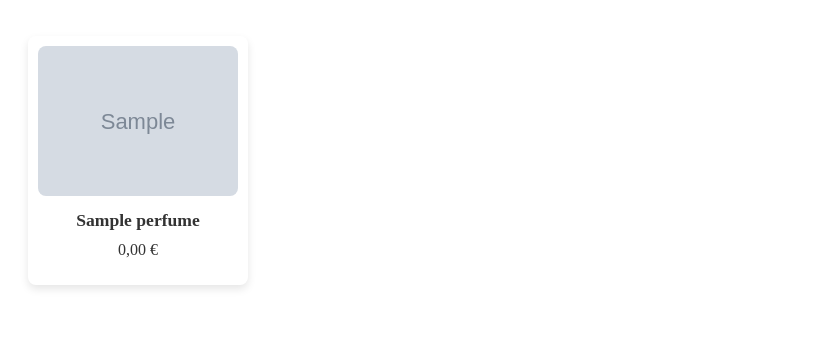
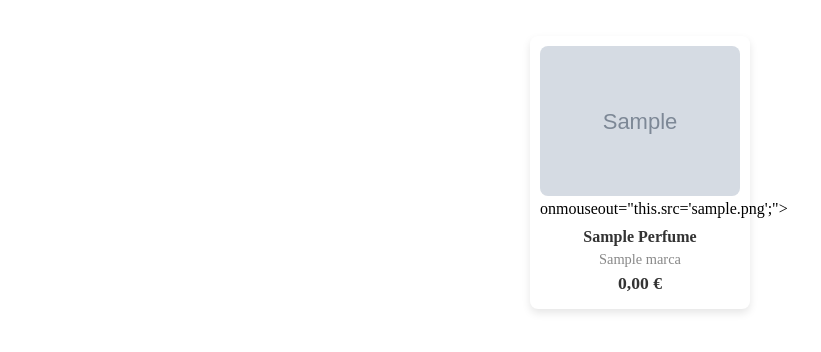
Before and after one commit to https-Carvalho/MiguelCarvalho2425, a PHP site: page / in a window 1280 px wide. Shown: the part 54-406 px from the top of the page, without its empty margins (0-821 px from the left). Run offline with PHP 8.4, Linux system fonts and the light colour scheme; tables that the repository leaves empty or names only in its code hold one stand-in row (values such as "Sample post"); grey boxes marked "Sample" are stand-in pictures; data that the repository does not hold is empty.

Commit message:
listagem em processo
trabalhar na listagem dos produtos pra venda

```diff
--- a/config.php
+++ b/config.php
@@ -1,9 +1,9 @@
 <?php
 
-$host = 'root';
-$user = 'root';
-$password = '';
-$dbname = 'perfumes_nicho';
+$host = 'localhost';
+$user = 'root';  // Nome de utilizador
+$password = '';  // Senha
+$dbname = 'perfumes_nicho';  // Nome da base de dados
 
 // Conectar à base de dados
 $liga = mysqli_connect($host, $user, $password, $dbname);
@@ -17,7 +17,7 @@ if (!$liga) {
 function listarPerfumes() {
     global $liga;  // Usar a conexão global
 
-    $sql = "SELECT perfumes.nome, perfumes.preco, perfumes.caminho_imagem, perfumes.estacao, marcas.nome AS marca
+    $sql = "SELECT perfumes.id, perfumes.nome, perfumes.preco, perfumes.caminho_imagem, perfumes.caminho_imagem_hover, marcas.nome AS marca
             FROM perfumes
             JOIN marcas ON perfumes.id_marca = marcas.id";
     $result = mysqli_query($liga, $sql);  // Usar a função mysqli_query com a conexão existente
--- a/index.php
+++ b/index.php
@@ -11,22 +11,8 @@ $perfumes = listarPerfumes();
     <meta charset="UTF-8">
     <meta name="viewport" content="width=device-width, initial-scale=1.0">
     <title>Fragrâncias Nicho</title>
+    <link rel="stylesheet" href="styles.css">
     <style>
-        /* Estilo do Menu */
-        .menu ul {
-            display: flex;
-            justify-content: space-around;
-            list-style-type: none;
-            padding: 10px;
-            background-color: #333;
-            color: #fff;
-        }
-
-        .menu ul li {
-            cursor: pointer;
-        }
-
-        /* Estilo da Lista de Fragrâncias */
         .lista-fragrancias {
             display: flex;
             flex-wrap: wrap;
@@ -35,61 +21,54 @@ $perfumes = listarPerfumes();
             justify-content: center;
         }
 
-        /* Estilos do Link */
-        .fragrancia-link {
-            text-decoration: none;
-            color: inherit;
-            display: inline-block;
-            width: 100%;
-        }
-
         .fragrancia-item {
             width: 200px;
-            padding: 10px;
             text-align: center;
-            transition: transform 0.3s ease, background-color 0.3s ease;
             border-radius: 8px;
             box-shadow: 0 4px 8px rgba(0, 0, 0, 0.1);
-            color: inherit;
+            transition: transform 0.3s ease;
+            padding: 10px;
+            background-color: #fff;
         }
 
         .fragrancia-item img {
             width: 100%;
             border-radius: 8px;
+            transition: transform 0.3s ease, opacity 0.3s ease;
         }
 
-        .fragrancia-item:hover {
-            transform: scale(1.05);
+        .fragrancia-item:hover img {
+            transform: scale(1.1); /* Aumenta ligeiramente a imagem */
+            opacity: 0.8; /* Torna a imagem um pouco translúcida */
         }
 
-        .fragrancia-item[data-estacao="verao"]:hover {
-            background-color: #FFD700; /* Amarelo para Verão */
+        .informacoes-fragrancia {
+            margin-top: 10px;
         }
 
-        .fragrancia-item[data-estacao="inverno"]:hover {
-            background-color: #87CEEB; /* Azul Claro para Inverno */
+        .informacoes-fragrancia h2 {
+            font-size: 1em;
+            color: #333;
+            margin: 5px 0;
+            font-weight: bold;
+            text-transform: capitalize;
         }
 
-        .fragrancia-item[data-estacao="primavera"]:hover {
-            background-color: #98FB98; /* Verde Claro para Primavera */
+        .informacoes-fragrancia h2:hover {
+            text-decoration: underline; /* Sublinha ao passar o rato */
+            color: #000; /* Fica preto ao passar o rato */
         }
 
-        .fragrancia-item[data-estacao="outono"]:hover {
-            background-color: #FF8C00; /* Laranja para Outono */
+        .informacoes-fragrancia p {
+            margin: 5px 0;
+            color: #888;
+            font-size: 0.9em;
         }
 
-        /* Estilos de Texto */
-        .fragrancia-item h2 {
+        .informacoes-fragrancia .preco {
+            font-size: 1.1em;
             color: #333;
-            font-size: 1.1em;
-            margin: 10px 0;
             font-weight: bold;
-        }
-
-        .preco {
-            font-size: 1em;
-            color: #333;
-            margin-top: 5px;
         }
     </style>
 </head>
@@ -110,16 +89,20 @@ $perfumes = listarPerfumes();
     <!-- Lista de Fragrâncias -->
     <section class="lista-fragrancias">
         <?php foreach ($perfumes as $perfume): ?>
-            <a href="produto.php?id=<?php echo $perfume['id']; ?>" class="fragrancia-link">
-                <div class="fragrancia-item" data-estacao="<?php echo htmlspecialchars($perfume['estacao']); ?>">
-                    <img src="<?php echo htmlspecialchars($perfume['caminho_imagem']); ?>" alt="<?php echo htmlspecialchars($perfume['nome']); ?>">
-                    <h2><?php echo htmlspecialchars($perfume['nome']); ?></h2>
-                    <p class="preco"><?php echo number_format($perfume['preco'], 2, ',', ' ') . ' €'; ?></p>
-                </div>
-            </a>
+            <div class="fragrancia-item">
+                <a href="produto.php?id=<?php echo $perfume['id']; ?>"></a>
+                    <img src="<?php echo htmlspecialchars($perfume['caminho_imagem']); ?>"
+                        alt="<?php echo htmlspecialchars($perfume['nome']); ?>"
+                        onmouseover="this.src='<?php echo htmlspecialchars($perfume['caminho_imagem_hover']); ?>';">
+                        onmouseout="this.src='<?php echo htmlspecialchars($perfume['caminho_imagem']); ?>';">
+                    <div class="informacoes-fragrancia">
+                        <h2><?php echo htmlspecialchars($perfume['nome']); ?></h2>
+                        <p><?php echo htmlspecialchars($perfume['marca']); ?></p>
+                        <p class="preco"><?php echo number_format($perfume['preco'], 2, ',', ' ') . ' €'; ?></p>
+                    </div>
+                </a>
+            </div>
         <?php endforeach; ?>
     </section>
-
-    <script src="animacoes.js"></script>
 </body>
 </html>
--- /dev/null
+++ b/styles.css
@@ -0,0 +1,68 @@
+.menu ul {
+    display: flex;
+    justify-content: space-around;
+    list-style-type: none;
+    padding: 10px;
+    background-color: #333;
+    color: #fff;
+}
+
+.menu ul li {
+    cursor: pointer;
+}
+
+/* Estilo da Lista de Fragrâncias */
+.lista-fragrancias {
+    display: flex;
+    flex-wrap: wrap;
+    gap: 20px;
+    padding: 20px;
+    justify-content: center;
+}
+
+ /* Estilo para o layout */
+ .lista-fragrancias {
+    display: flex;
+    flex-wrap: wrap;
+    gap: 20px;
+    padding: 20px;
+    justify-content: center;
+}
+
+.fragrancia-item {
+    width: 200px;
+    text-align: center;
+    border-radius: 8px;
+    box-shadow: 0 4px 8px rgba(0, 0, 0, 0.1);
+    transition: transform 0.3s ease;
+}
+
+.fragrancia-item img {
+    width: 100%;
+    border-radius: 8px;
+}
+
+.fragrancia-item:hover {
+    transform: scale(1.05);
+}
+
+.informacoes-fragrancia {
+    margin-top: 10px;
+}
+
+.informacoes-fragrancia h2 {
+    font-size: 1em;
+    color: #333;
+}
+
+.informacoes-fragrancia p {
+    margin: 5px 0;
+    color: #080808;
+    font-size: 0.9em;
+}
+
+.preco {
+    font-size: 1.1em;
+    color: #333;
+    font-weight: bold;
+}
```
Also changed, not shown: images/Sospiro_Erbapuramagic-cima.jpg (added).
